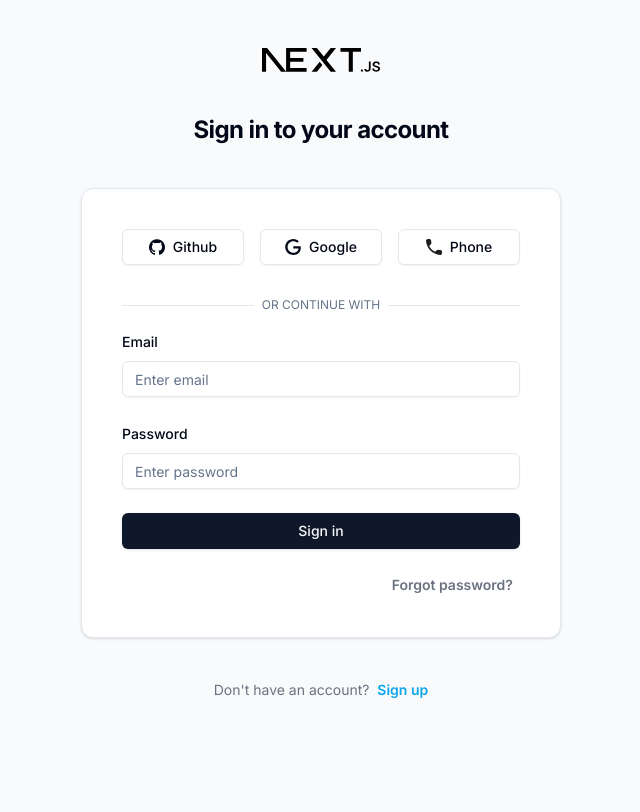
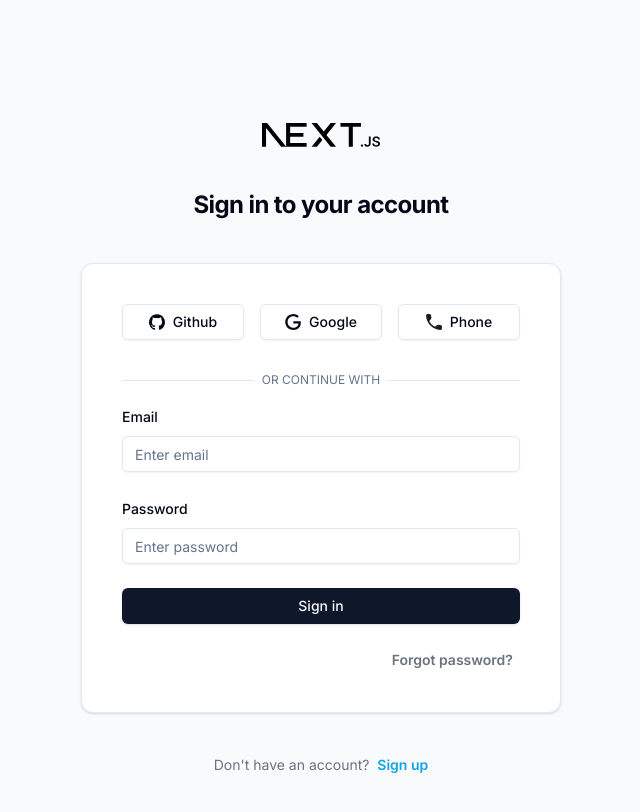
Before and after one commit to mislamdhaka/pfolio, a Next.js app: page /auth/signin in a window 1280 px wide. Shown: the top 812 px of the page, without its empty margins (319-959 px from the left). Built offline with nearby package versions, Linux system fonts and the light colour scheme.

Commit message:
bug fix from auth ui

```diff
--- a/app/(front)/auth/reset-password/page.tsx
+++ b/app/(front)/auth/reset-password/page.tsx
@@ -4,7 +4,7 @@
 
 const ResetPassword = async () => {
   return (
-    <div className="min-h-screen flex items-center flex-col">
+    <div className="flex items-center flex-col">
       <h2 className="font-bold text-2xl leading-9 tracking-tight mt-6 text-center">
         Reset password
       </h2>
--- a/app/(front)/auth/signin/page.tsx
+++ b/app/(front)/auth/signin/page.tsx
@@ -4,7 +4,7 @@
 
 const Signin = async () => {
   return (
-    <div className="min-h-screen flex items-center flex-col">
+    <div className="flex items-center flex-col">
       <h2 className="font-bold text-2xl leading-9 tracking-tight mt-6 text-center">
         Sign in to your account
       </h2>
--- a/app/(front)/auth/signup/page.tsx
+++ b/app/(front)/auth/signup/page.tsx
@@ -4,7 +4,7 @@
 
 const Signin = async () => {
   return (
-    <div className="min-h-screen flex items-center flex-col">
+    <div className="flex items-center flex-col">
       <h2 className="font-bold text-2xl leading-9 tracking-tight mt-6 text-center">
         Create new account
       </h2>
--- a/app/(front)/auth/update-password/page.tsx
+++ b/app/(front)/auth/update-password/page.tsx
@@ -4,7 +4,7 @@
 
 const UpdatePassword = async () => {
   return (
-    <div className="min-h-screen flex items-center flex-col">
+    <div className="flex items-center flex-col">
       <h2 className="font-bold text-2xl leading-9 tracking-tight mt-6 text-center">
         Update password
       </h2>
```
